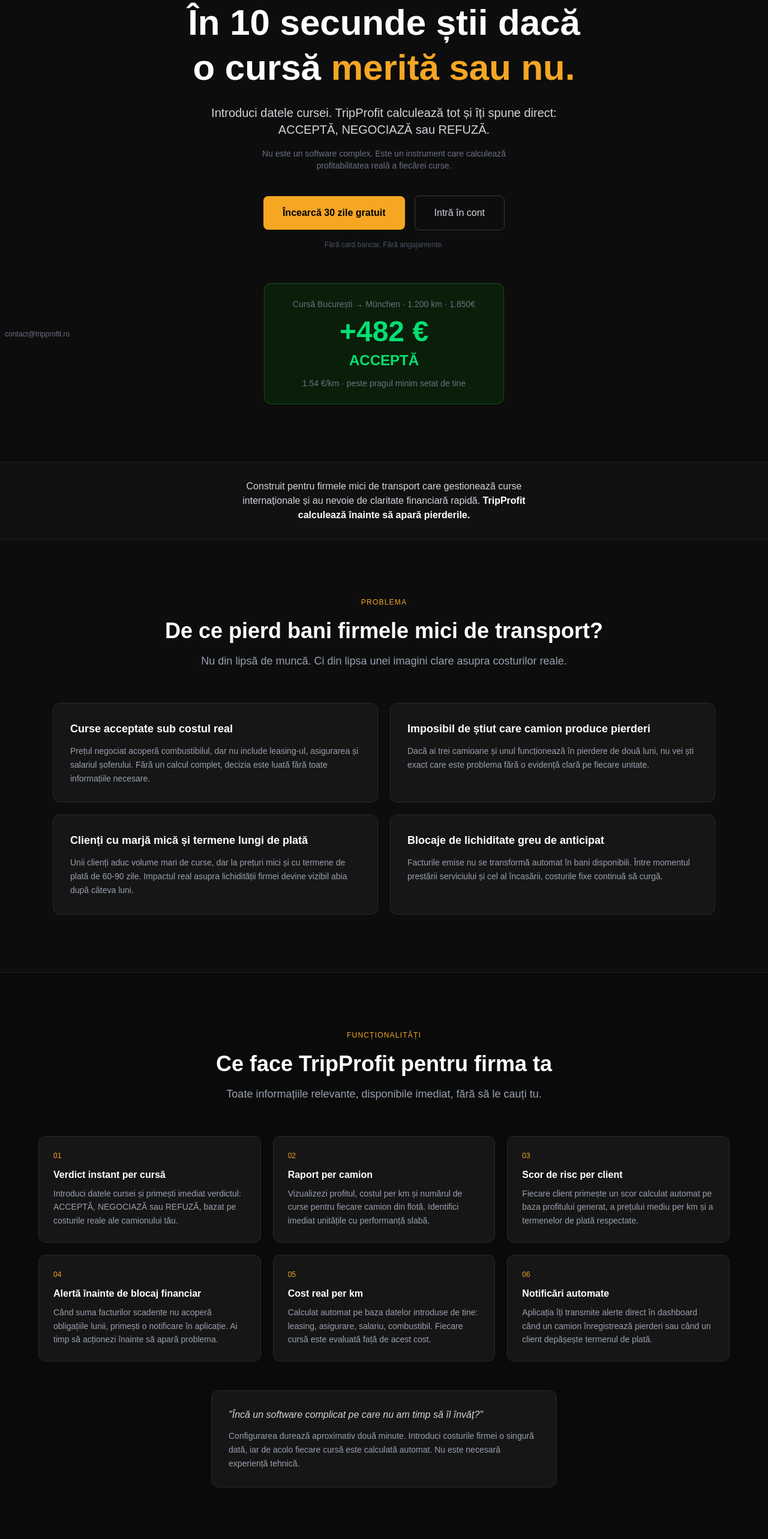
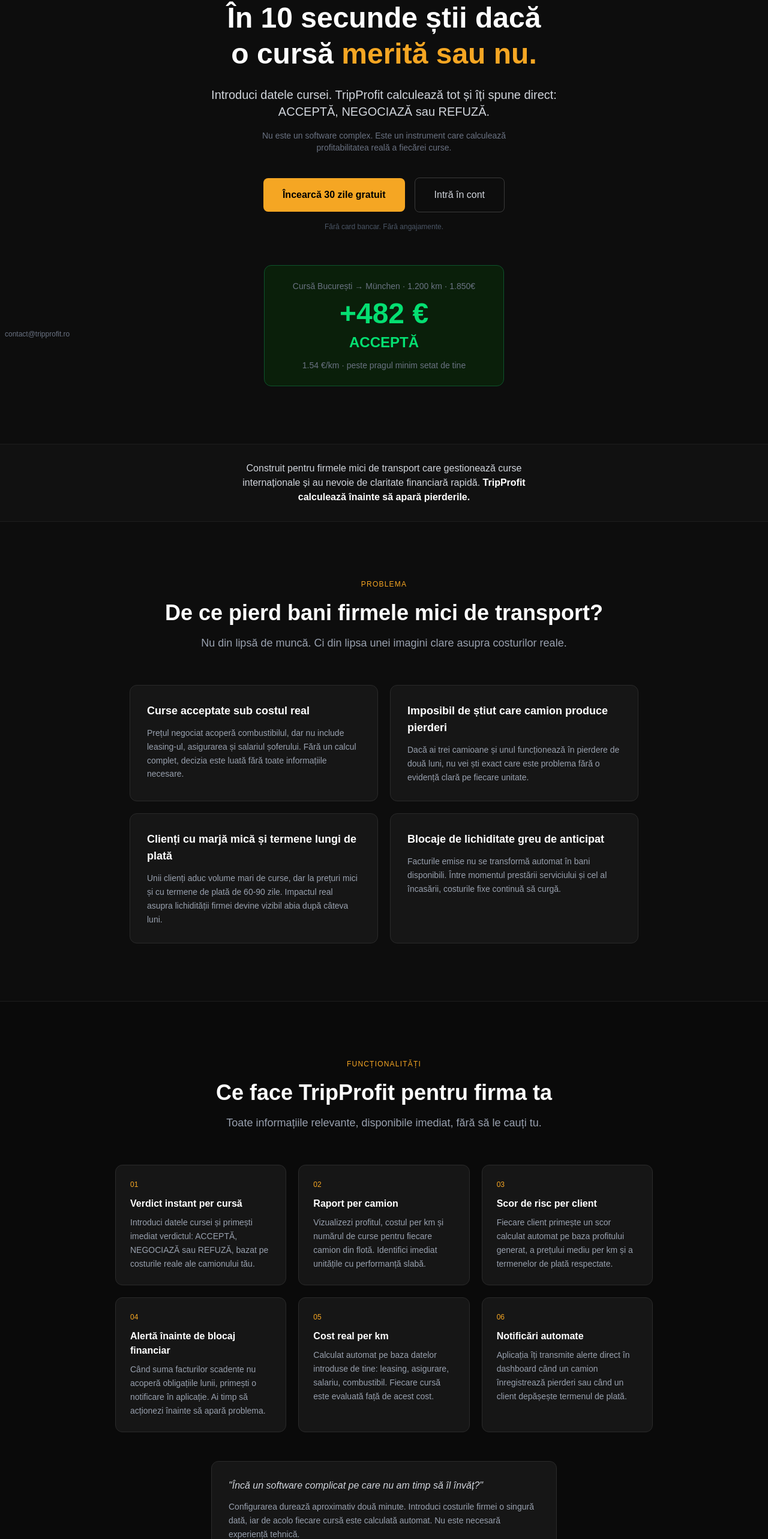
Before and after one commit to GabrielaH19/saas-boilerplate, a Next.js app: page / in a window 1280 px wide. Shown: the part 231-2797 px from the top of the page at 60% size. Built offline with nearby package versions, Linux system fonts and the light colour scheme.

Commit message:
revert: restore landing page

```diff
--- a/app/page.tsx
+++ b/app/page.tsx
@@ -46,7 +46,7 @@
         <div className="inline-block bg-[#1a1a00] text-[#f5a623] border border-[#3a3000] text-xs px-4 py-2 rounded-full mb-8">
           {locale === "it" ? "Per piccole aziende di trasporto · 1-20 camion" : "Pentru firme mici de transport · 1-20 camioane"}
         </div>
-        <h1 className="text-3xl sm:text-6xl font-semibold leading-tight mb-6 max-w-4xl mx-auto text-white">
+        <h1 className="text-3xl sm:text-5xl font-semibold leading-tight mb-6 max-w-3xl mx-auto text-white">
           {locale === "it" ? <>In 10 secondi sai se<br />un viaggio <span className="text-[#f5a623]">vale o no.</span></> : <>În 10 secunde știi dacă<br />o cursă <span className="text-[#f5a623]">merită sau nu.</span></>}
         </h1>
         <p className="text-base md:text-xl text-gray-300 mb-4 max-w-xl mx-auto">
@@ -84,7 +84,7 @@
       </div>
 
       {/* PROBLEMA */}
-      <div className="max-w-6xl mx-auto px-6 mb-24 text-center">
+      <div className="max-w-4xl mx-auto px-6 mb-24 text-center">
         <div className="text-xs text-[#f5a623] uppercase tracking-widest mb-5">{locale === "it" ? "Il problema" : "Problema"}</div>
         <h2 className="text-3xl md:text-4xl font-semibold mb-4 text-white">{locale === "it" ? "Perché le piccole aziende di trasporto perdono soldi?" : "De ce pierd bani firmele mici de transport?"}</h2>
         <p className="text-lg text-gray-400 mb-14">{locale === "it" ? "Non per mancanza di lavoro. Ma per mancanza di una visione chiara sui costi reali." : "Nu din lipsă de muncă. Ci din lipsa unei imagini clare asupra costurilor reale."}</p>
@@ -110,7 +110,7 @@
 
       {/* SOLUTIA */}
       <div id="functii" className="bg-[#0a0a0a] border-t border-b border-[#1e1e1e] py-24 px-6 mb-24">
-        <div className="max-w-6xl mx-auto text-center">
+        <div className="max-w-4xl mx-auto text-center">
           <div className="text-xs text-[#f5a623] uppercase tracking-widest mb-5">{locale === "it" ? "Funzionalità" : "Funcționalități"}</div>
           <h2 className="text-3xl md:text-4xl font-semibold mb-4 text-white">{locale === "it" ? "Cosa fa TripProfit per la tua azienda" : "Ce face TripProfit pentru firma ta"}</h2>
           <p className="text-lg text-gray-400 mb-14">{locale === "it" ? "Tutte le informazioni rilevanti, disponibili immediatamente, senza cercarle tu." : "Toate informațiile relevante, disponibile imediat, fără să le cauți tu."}</p>
@@ -217,7 +217,7 @@
       </div>
 
      {/* FAQ */}
-      <div className="max-w-5xl mx-auto px-6 mb-24">
+      <div className="max-w-3xl mx-auto px-6 mb-24">
         <div className="text-xs text-[#f5a623] uppercase tracking-widest mb-5 text-center">{locale === "it" ? "Domande frequenti" : "Întrebări frecvente"}</div>
         <h2 className="text-3xl font-semibold mb-10 text-center text-white">{locale === "it" ? "Hai domande?" : "Ai întrebări?"}</h2>
         <div className="space-y-4">
```
